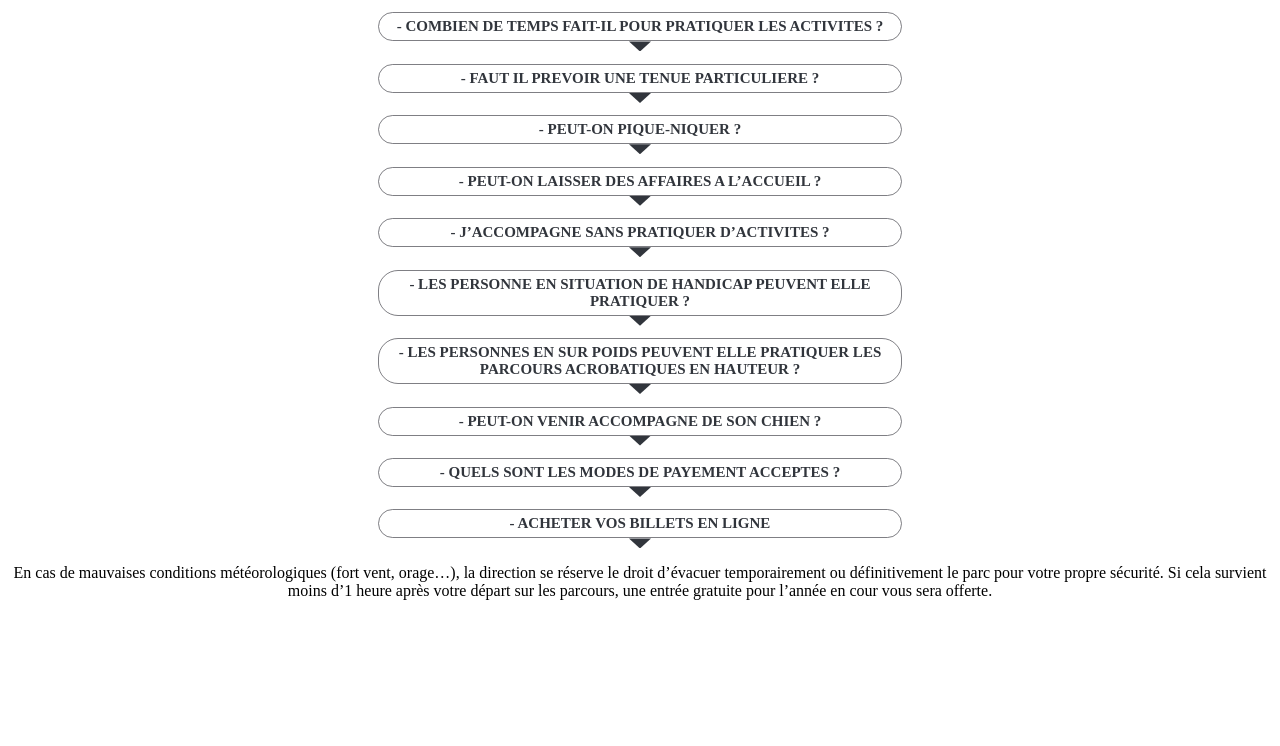
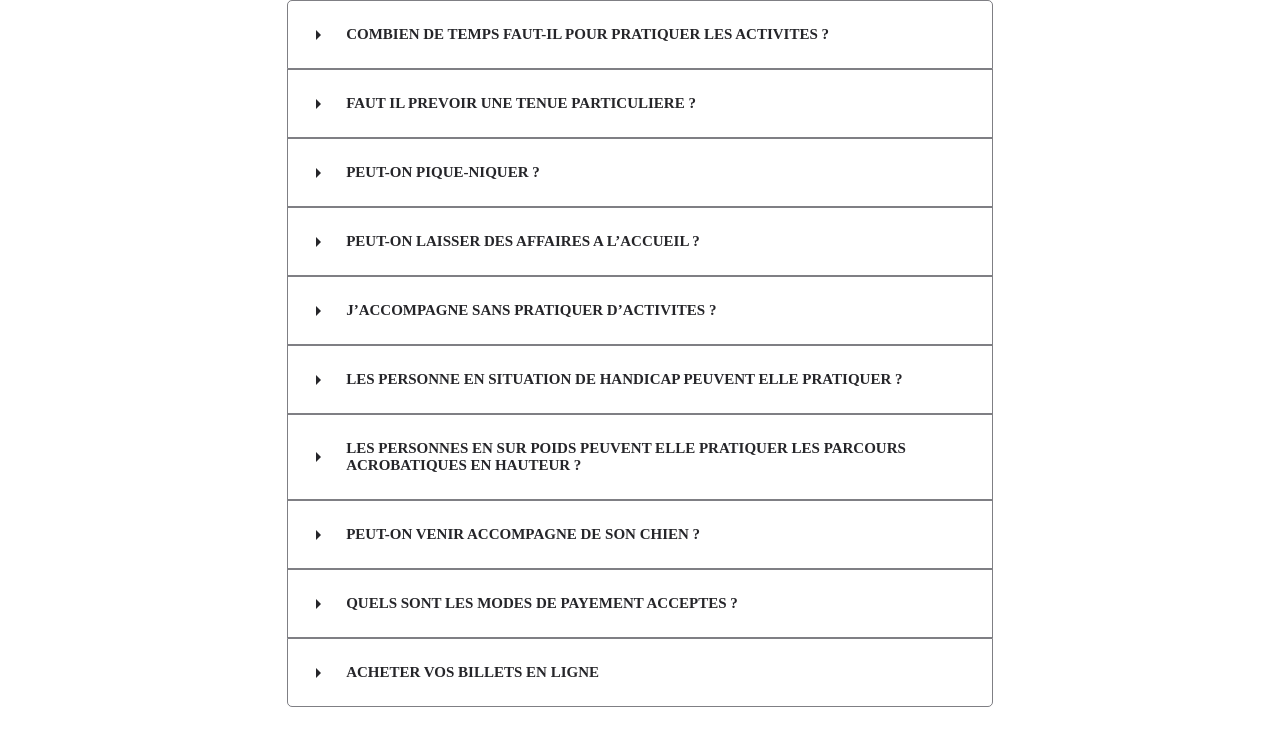
Before and after one commit to benoitfinet/WCSP3-Front, a React (Create React App) app: page / in a window 1280 px wide. Shown: the top 746 px of the page. Built offline with nearby package versions, Linux system fonts and the light colour scheme.

Commit message:
added question scrolling arrows and improved CSS

```diff
--- /dev/null
+++ b/src/components/AllQuestions.css
@@ -0,0 +1,4 @@
+.block-faq {
+  margin: auto;
+  color: #252529;
+}
--- a/src/components/AllQuestions.js
+++ b/src/components/AllQuestions.js
@@ -1,71 +1,60 @@
 import React from 'react';
+import PropTypes from 'prop-types';
 
-import Question from './Question';
+import Faq from './Question';
+import questions from './Faq';
 
-const questions = [
-  {
-    question: '- COMBIEN DE TEMPS FAIT-IL POUR PRATIQUER LES ACTIVITES ?',
-    response:
-      'Nous considérons que pour profiter un minimum de nos parcours acrobatiques en hauteur il faut compter 2h30/3 heures, c’est pourquoi nous vous conseillons toujours d’arriver au plus tard 3 heures avant l’horaire de fermeture du parc. Il est préférable d\'arriver le matin, vous aurez ainsi toute la journée pour profiter pleinement du parc.'
-  },
-  {
-    question: '- FAUT IL PREVOIR UNE TENUE PARTICULIERE ?',
-    response:
-      'Nous vous conseillons de prévoir une tenue confortable qui ne dérange pas vos mouvements, une tenue sportive et surtout des chaussures fermées type baskets. Ne portez pas d’objets de valeur, et ranger bien votre téléphone portable dans une poche fermée pour éviter tout risque de chute au sol. Les cheveux longs doivent être attachés. Pour plus de confort pensez à apporter une paire de gant type cycliste. Notre parc en propose à la vente (2€ la paire).'
-  },
-  {
-    question: '- PEUT-ON PIQUE-NIQUER ?',
-    response:
-      'Le panier pique-nique est autorisé sur notre parc et vous trouverez des tables et bancs pour votre pause déjeuner. Nous proposons également une buvette pour vous dépanner ou compléter votre casse-croûte.'
-  },
-  {
-    question: '- PEUT-ON LAISSER DES AFFAIRES A L’ACCUEIL ?',
-    response:
-      'Oui, des casiers à cadenas pour vos affaires personnelles sont à votre disposition gratuitement.'
-  },
-  {
-    question: '- J’ACCOMPAGNE SANS PRATIQUER D’ACTIVITES ?',
-    response:
-      'L’accès à notre parc pour les accompagnants non pratiquants est gratuit. Le port du masque au sol est obligatoire pour les visiteurs. Nous faisons appel à votre bon sens et au respect des distances de sécurité et d’hygiène.'
-  },
-  {
-    question:
-      '- LES PERSONNE EN SITUATION DE HANDICAP PEUVENT ELLE PRATIQUER ?',
-    response:
-      'Notre parc accueille chaque année des personnes handicapées, mais le handicap physique ou mental doit rester léger (l’activité n’est pas accessible aux personnes en fauteuil roulant). La ou les personnes handicapées doivent tout de même avoir une certaine autonomie pour exercer la pratique en autonomie. Nous vous conseillons de nous joindre directement pour en discuter de vive voix notamment pour les groupes afin de vous accueillir dans des créneaux horaires ou notre équipe peut vous apporter un encadrement plus particulier.'
-  },
-  {
-    question:
-      '- LES PERSONNES EN SUR POIDS PEUVENT ELLE PRATIQUER LES PARCOURS ACROBATIQUES EN HAUTEUR ?',
-    response:
-      'Cette question est toujours délicate. En effet par rapport à la loi nous ne pouvons interdire l’accès à notre parc aux personnes en surpoids, cependant certains parcours vous seront inaccessibles en raison d’utilisation de matériel avec des conditions maximum de poids : Parcours Aventure : poids maximum autorisé 130kg. Parcours Tyro : poids maximum autorisé 110kg.'
-  },
-  {
-    question: '- PEUT-ON VENIR ACCOMPAGNE DE SON CHIEN ?',
-    response:
-      'Oui, s’il est tenu en laisse et de respecter les règles d’hygiènes propre au ramassage des excréments dans l’enceinte du parc. La muselière est obligatoire, la loi l\'impose pour les chiens de catégories 1 et 2 dans les lieux accueillant du publics.'
-  },
-  {
-    question: '- QUELS SONT LES MODES DE PAYEMENT ACCEPTES ?',
-    response:
-      'Espèces, chèques, Carte Bancaire, Chèques Vacances ANCV. Merci de bien préremplir vos chèques vacances avant votre arrivée sur le parc.'
-  },
-  {
-    question: '- ACHETER VOS BILLETS EN LIGNE'
-  }
-];
+import './AllQuestions.css';
 
 class AllQuestions extends React.Component {
+  state = {
+    questions: questions
+  };
+
+  componentDidMount () {
+    const newQuestion = this.state.questions.map((question) => {
+      question.show = false;
+      question.arrow = true;
+      return question;
+    });
+    this.setState({ questions: newQuestion });
+  }
+
+  handleShow = (id) => {
+    const newQuestion = this.state.questions.map((question) => {
+      if (question.id === id) {
+        if (question.show === true && question.arrow === false) {
+          question.show = false;
+          question.arrow = true;
+          return question;
+        }
+        question.show = true;
+        question.arrow = false;
+        return question;
+      } else {
+        question.show = false;
+        question.arrow = true;
+        return question;
+      }
+    });
+    this.setState({ questions: newQuestion });
+  };
+
   render () {
     return (
-      <div>
-        {questions.map((question) => (
-          <Question question={question.question} response={question.response} key={question.response} />
+      <div className="block-faq">
+        {this.state.questions.map((question) => (
+          <Faq question={question} handleShow={this.handleShow} key={this.question} />
         ))}
-        <p>En cas de mauvaises conditions météorologiques (fort vent, orage…), la direction se réserve le droit d’évacuer temporairement ou définitivement le parc pour votre propre sécurité. Si cela survient moins d’1 heure après votre départ sur les parcours, une entrée gratuite pour l’année en cour vous sera offerte.</p>
       </div>
     );
   }
 }
 
+AllQuestions.propTypes = {
+  question: PropTypes.string.isRequired,
+  response: PropTypes.string.isRequired,
+  handleShow: PropTypes.string.isRequired
+};
+
 export default AllQuestions;
--- /dev/null
+++ b/src/components/Faq.js
@@ -0,0 +1,64 @@
+const questions = [
+  {
+    id: 1,
+    question: 'COMBIEN DE TEMPS FAUT-IL POUR PRATIQUER LES ACTIVITES ?',
+    response:
+      'Nous considérons que pour profiter un minimum de nos parcours acrobatiques en hauteur il faut compter 2h30/3 heures, c’est pourquoi nous vous conseillons toujours d’arriver au plus tard 3 heures avant l’horaire de fermeture du parc. Il est préférable d\'arriver le matin, vous aurez ainsi toute la journée pour profiter pleinement du parc.'
+  },
+  {
+    id: 2,
+    question: 'FAUT IL PREVOIR UNE TENUE PARTICULIERE ?',
+    response:
+      'Nous vous conseillons de prévoir une tenue confortable qui ne dérange pas vos mouvements, une tenue sportive et surtout des chaussures fermées type baskets. Ne portez pas d’objets de valeur, et ranger bien votre téléphone portable dans une poche fermée pour éviter tout risque de chute au sol. Les cheveux longs doivent être attachés. Pour plus de confort pensez à apporter une paire de gant type cycliste. Notre parc en propose à la vente (2€ la paire).'
+  },
+  {
+    id: 3,
+    question: 'PEUT-ON PIQUE-NIQUER ?',
+    response:
+      'Le panier pique-nique est autorisé sur notre parc et vous trouverez des tables et bancs pour votre pause déjeuner. Nous proposons également une buvette pour vous dépanner ou compléter votre casse-croûte.'
+  },
+  {
+    id: 4,
+    question: 'PEUT-ON LAISSER DES AFFAIRES A L’ACCUEIL ?',
+    response:
+      'Oui, des casiers à cadenas pour vos affaires personnelles sont à votre disposition gratuitement.'
+  },
+  {
+    id: 5,
+    question: 'J’ACCOMPAGNE SANS PRATIQUER D’ACTIVITES ?',
+    response:
+      'L’accès à notre parc pour les accompagnants non pratiquants est gratuit. Le port du masque au sol est obligatoire pour les visiteurs. Nous faisons appel à votre bon sens et au respect des distances de sécurité et d’hygiène.'
+  },
+  {
+    id: 6,
+    question: 'LES PERSONNE EN SITUATION DE HANDICAP PEUVENT ELLE PRATIQUER ?',
+    response:
+      'Notre parc accueille chaque année des personnes handicapées, mais le handicap physique ou mental doit rester léger (l’activité n’est pas accessible aux personnes en fauteuil roulant). La ou les personnes handicapées doivent tout de même avoir une certaine autonomie pour exercer la pratique en autonomie. Nous vous conseillons de nous joindre directement pour en discuter de vive voix notamment pour les groupes afin de vous accueillir dans des créneaux horaires ou notre équipe peut vous apporter un encadrement plus particulier.'
+  },
+  {
+    id: 7,
+    question:
+      'LES PERSONNES EN SUR POIDS PEUVENT ELLE PRATIQUER LES PARCOURS ACROBATIQUES EN HAUTEUR ?',
+    response:
+      'Cette question est toujours délicate. En effet par rapport à la loi nous ne pouvons interdire l’accès à notre parc aux personnes en surpoids, cependant certains parcours vous seront inaccessibles en raison d’utilisation de matériel avec des conditions maximum de poids : Parcours Aventure : poids maximum autorisé 130kg. Parcours Tyro : poids maximum autorisé 110kg.'
+  },
+  {
+    id: 8,
+    question: 'PEUT-ON VENIR ACCOMPAGNE DE SON CHIEN ?',
+    response:
+      'Oui, s’il est tenu en laisse et de respecter les règles d’hygiènes propre au ramassage des excréments dans l’enceinte du parc. La muselière est obligatoire, la loi l\'impose pour les chiens de catégories 1 et 2 dans les lieux accueillant du publics.'
+  },
+  {
+    id: 9,
+    question: 'QUELS SONT LES MODES DE PAYEMENT ACCEPTES ?',
+    response:
+      'Espèces, chèques, Carte Bancaire, Chèques Vacances ANCV. Merci de bien préremplir vos chèques vacances avant votre arrivée sur le parc.'
+  },
+  {
+    id: 10,
+    question: 'ACHETER VOS BILLETS EN LIGNE',
+    response: 'Atout Branches propose une billetterie en ligne avec laquelle vous pouvez réserver et payer vos entrées pour le jour et l’horaire de votre choix. En réservant en ligne.'
+  }
+];
+
+export default questions;
--- a/src/components/Question.css
+++ b/src/components/Question.css
@@ -1,26 +1,62 @@
 .block-questions {
-  width: 41%;
+  width: 55%;
   display: flex;
   flex-direction: column;
   margin: auto;
+  position: relative;
+  border: 1px rgba(63, 63, 70, 0.664) solid;
+  cursor: pointer;
+}
+
+.block-questions:first-child {
+  border-top-left-radius: 5px 5px;
+  border-top-right-radius: 5px 5px;
+}
+
+.block-questions:last-child {
+  border-bottom-left-radius: 5px 5px;
+  border-bottom-right-radius: 5px 5px;
 }
 
 .question-style {
-  border: 1px rgba(63, 63, 70, 0.664) solid;
-  border-radius: 20px;
-  padding: 5px;
+  display: flex;
+  padding: 25px;
   text-transform: uppercase;
-  color: rgb(49, 53, 60);
   margin-bottom: 0;
+  margin-top: 0;
   font-size: 15px;
+  text-align: initial;
+}
+
+.block-questions-arrows {
+  display: flex;
+  flex-direction: row-reverse;
+  justify-content: flex-end;
+  align-items: center;
+}
+
+.block-questions:hover {
+  color: rgb(129, 131, 136);
 }
 
 .arrow-down {
-  width: 22px;
-  height: 10px;
-  background-color: rgb(49, 53, 60);
-  clip-path: polygon(100% 0, 0 0, 50% 100%);
-  margin: auto;
+  width: 0;
+  height: 0;
+  border-left: 5px solid transparent;
+  border-right: 5px solid transparent;
+  border-top: 5px solid;
+  margin-left: 3.5%;
+  margin-top: 2.5%;
+  cursor: pointer;
+}
+
+.arrow-right {
+  width: 0;
+  height: 0;
+  border-top: 5px solid transparent;
+  border-bottom: 5px solid transparent;
+  border-left: 5px solid;
+  margin-left: 4%;
   cursor: pointer;
 }
 
@@ -29,17 +65,29 @@
 }
 
 .display {
-  display: block;
-  -webkit-animation: fadeIn 1.5s;
-  animation: fadeIn 1.5s;
+  text-align: initial;
+  margin-left: 5%;
+  margin-right: 5%;
+  margin-top: 0;
+  margin-bottom: 3.2%;
+  -webkit-animation: fadeIn 0.5s;
+  animation: fadeIn 0.5s;
 }
 
 @-webkit-keyframes fadeIn {
-  from { opacity: 0; }
-    to { opacity: 1; }
+  from {
+    opacity: 0;
+  }
+  to {
+    opacity: 1;
+  }
 }
 
 @keyframes fadeIn {
-  from { opacity: 0; }
-    to { opacity: 1; }
+  from {
+    opacity: 0;
+  }
+  to {
+    opacity: 1;
+  }
 }
--- a/src/components/Question.js
+++ b/src/components/Question.js
@@ -3,31 +3,33 @@ import PropTypes from 'prop-types';
 
 import './Question.css';
 
-class Question extends React.Component {
-  state = {
-    show: false
-  };
-
-  onChange = () => {
-    this.setState({ show: !this.state.show });
-  };
-
+class Faq extends React.Component {
   render (props) {
     return (
-      <div className='block-questions'>
-        <h2 className="question-style">{this.props.question}</h2>
-        <p onClick={this.onChange} className="arrow-down"></p>
-        <p className={!this.state.show ? 'hide' : 'display'}>
-          {this.props.response}
+      <div
+        onClick={() => {
+          this.props.handleShow(this.props.question.id);
+        }}
+        className="block-questions"
+      >
+        <div className="block-questions-arrows">
+          <h2 className="question-style">{this.props.question.question}</h2>
+          <p
+            className={this.props.question.arrow ? 'arrow-right' : 'arrow-down'}
+          ></p>
+        </div>
+        <p className={!this.props.question.show ? 'hide' : 'display'}>
+          {this.props.question.response}
         </p>
       </div>
     );
   }
 }
 
-Question.propTypes = {
+Faq.propTypes = {
   question: PropTypes.string.isRequired,
-  response: PropTypes.string.isRequired
+  response: PropTypes.string.isRequired,
+  handleShow: PropTypes.string.isRequired
 };
 
-export default Question;
+export default Faq;
```
